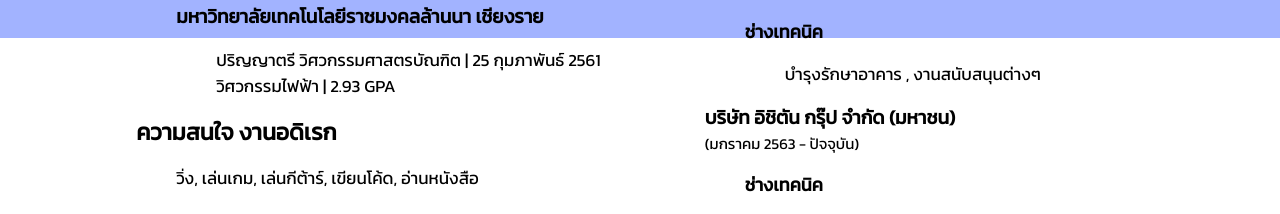
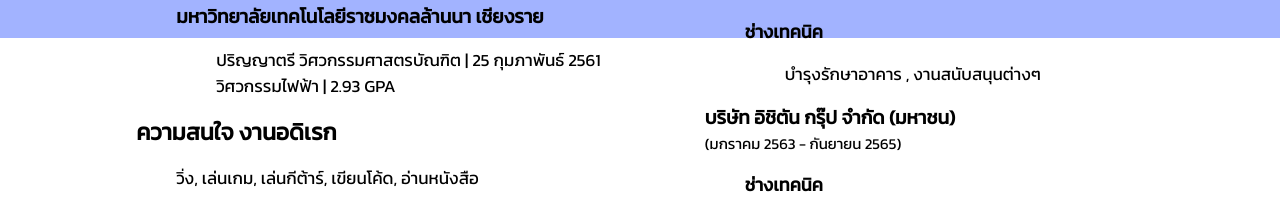
Before and after one commit to littleeye0011/React-Resume, a React (Create React App) app in the folder react-resume/: page /Resume in a window 1280 px wide. Shown: the part 842-1056 px from the top of the page. Built offline with nearby package versions, Linux system fonts and the light colour scheme.

Commit message:
change job date

```diff
--- a/react-resume/src/components/page/ResumeLanguage/ResumeEN.js
+++ b/react-resume/src/components/page/ResumeLanguage/ResumeEN.js
@@ -58,7 +58,7 @@ const ResumeEN = () => {
               </li>
             </ul>
             <li className="h1">ICHITAN GROUP PUBLIC COMPANY LIMITED</li>
-            <li className="h2">(January 2020 - Now)</li>
+            <li className="h2">(January 2020 - September 2022)</li>
             <ul>
               <li>
                 <div className="position">Technician Packing</div>
--- a/react-resume/src/components/page/ResumeLanguage/ResumeTH.js
+++ b/react-resume/src/components/page/ResumeLanguage/ResumeTH.js
@@ -58,7 +58,7 @@ const ResumeTH = () => {
               </li>
             </ul>
             <li className="h1">บริษัท อิชิตัน กรุ๊ป จำกัด (มหาชน)</li>
-            <li className="h2">(มกราคม 2563 - ปัจจุบัน)</li>
+            <li className="h2">(มกราคม 2563 - กันยายน 2565)</li>
             <ul>
               <li>
                 <div className="position">ช่างเทคนิค</div>
```
